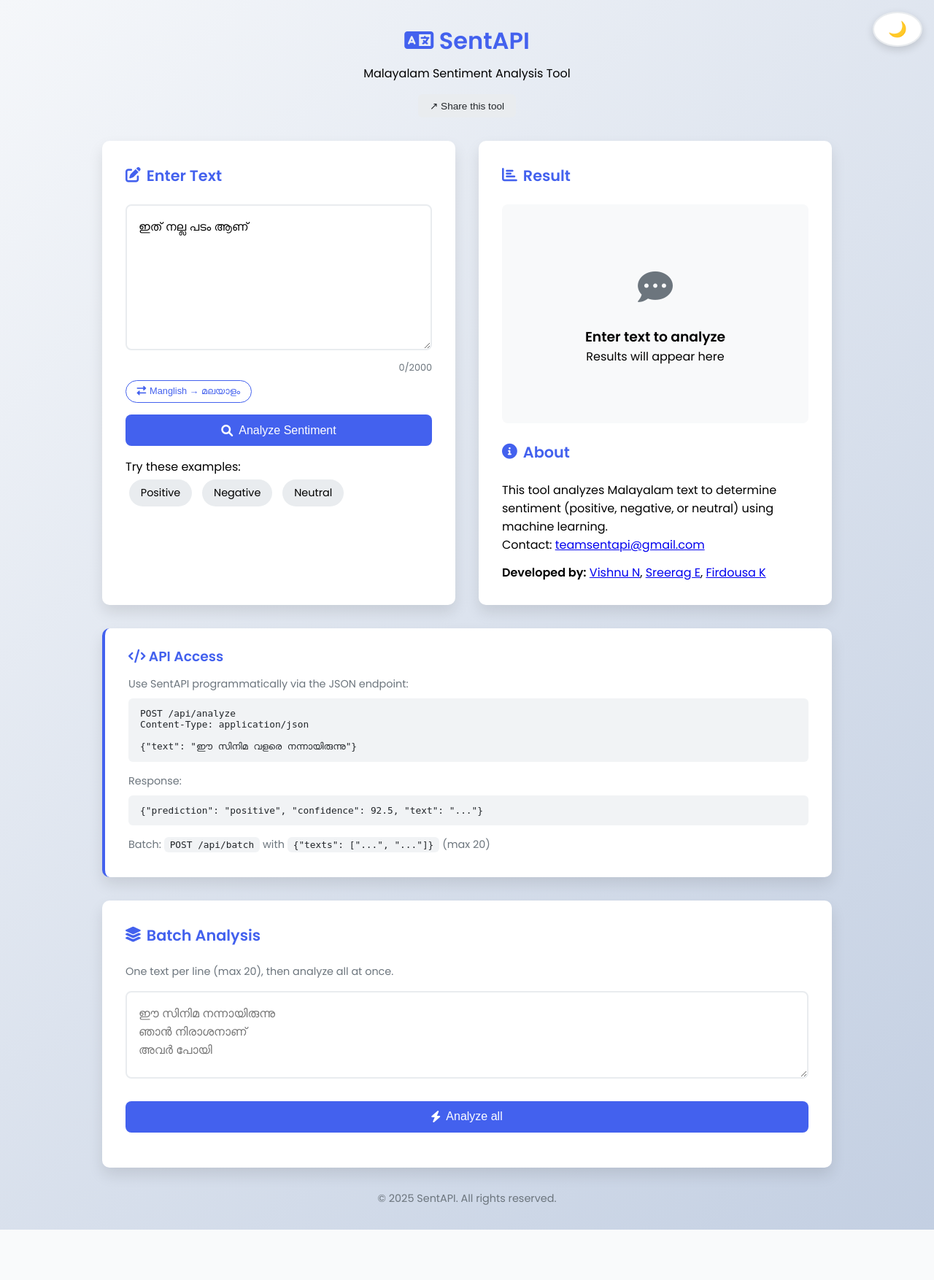
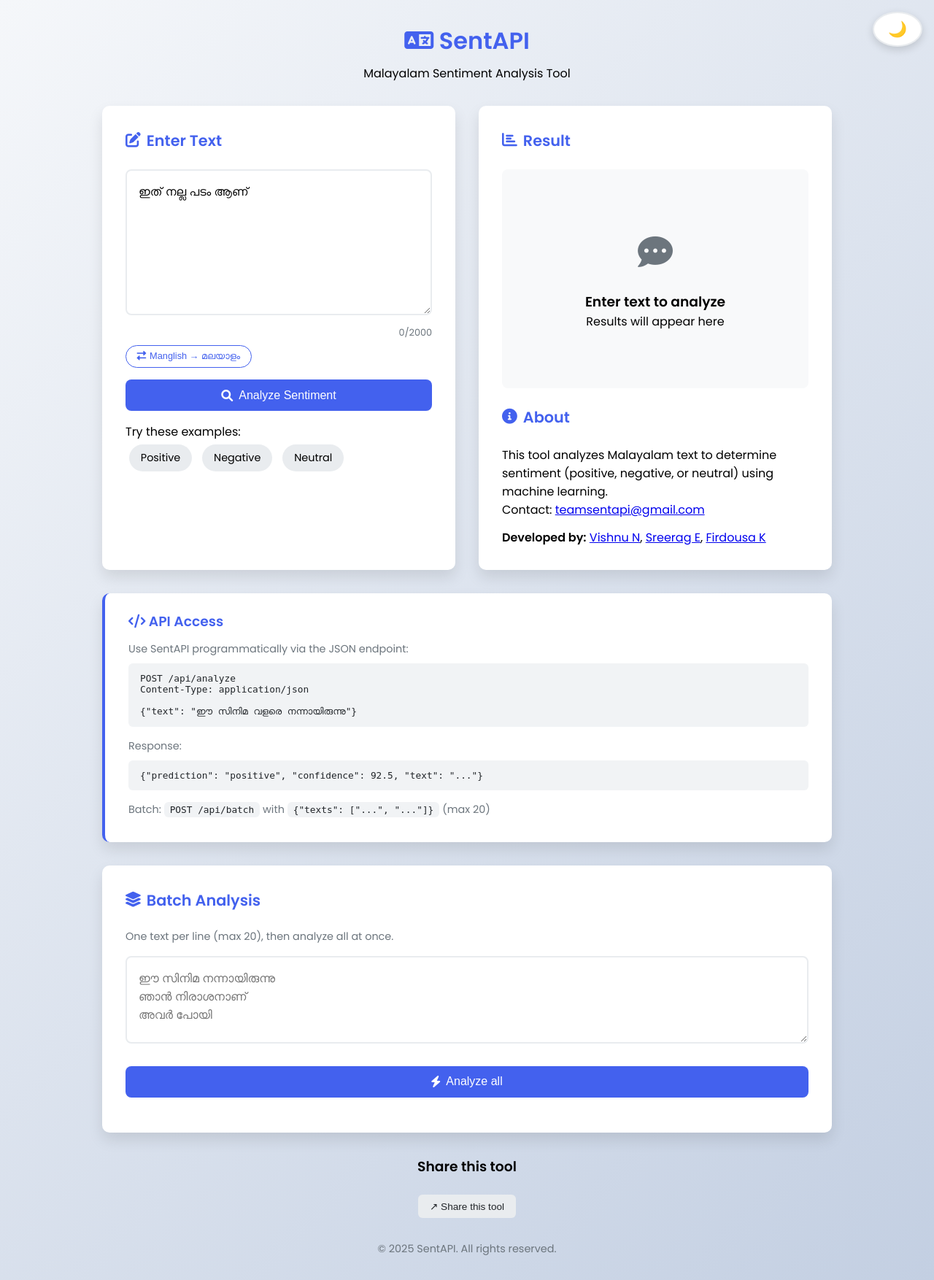
Before and after one commit to nuvishh/SentAPI-Web, a Flask app: page / in a window 1280 px wide. Shown: the whole page at 73% size. Before the commit the page ends 1685 px from the top, so only its background shows below. Run offline with Flask 2, Linux system fonts and the light colour scheme.

Commit message:
Move Share to bottom section above footer

```diff
--- a/templates/index.html
+++ b/templates/index.html
@@ -272,7 +272,6 @@
         <header>
             <h1><i class="fas fa-language"></i> SentAPI</h1>
             <p>Malayalam Sentiment Analysis Tool</p>
-            <button type="button" class="copy-btn" onclick="shareTool(this)" aria-label="Share this tool">↗ Share this tool</button>
         </header>
 
         <div class="app-container">
@@ -369,6 +368,10 @@ Content-Type: application/json
 അവർ പോയി"></textarea>
             <button type="button" id="batchBtn" onclick="runBatch()"><i class="fas fa-bolt"></i> Analyze all</button>
             <div class="batch-results" id="batchResults"></div>
+        </div>
+        <div style="text-align:center; margin: 2rem 0 1rem;">
+            <h3 style="margin-bottom:0.5rem">Share this tool</h3>
+            <button type="button" class="copy-btn" onclick="shareTool(this)">↗ Share this tool</button>
         </div>
         <footer>
             <p>&copy; 2025 SentAPI. All rights reserved.</p>
```
